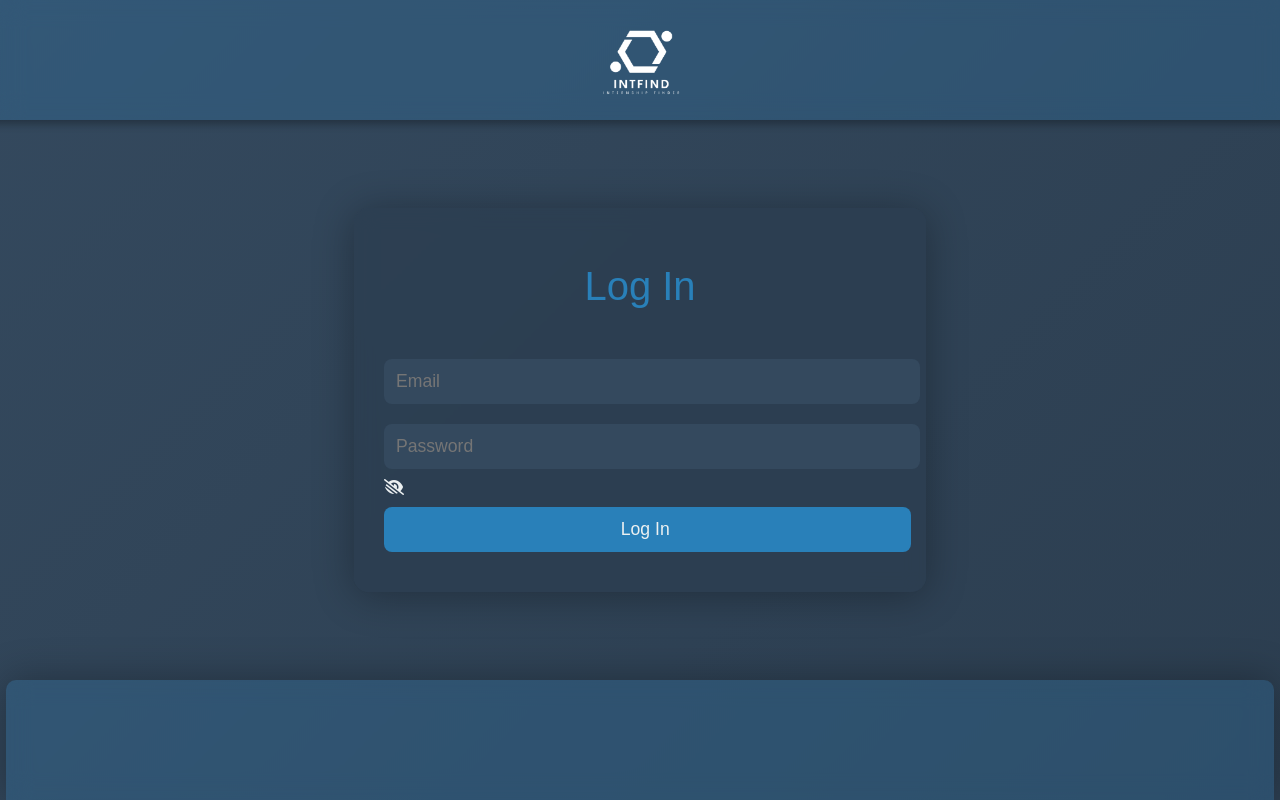
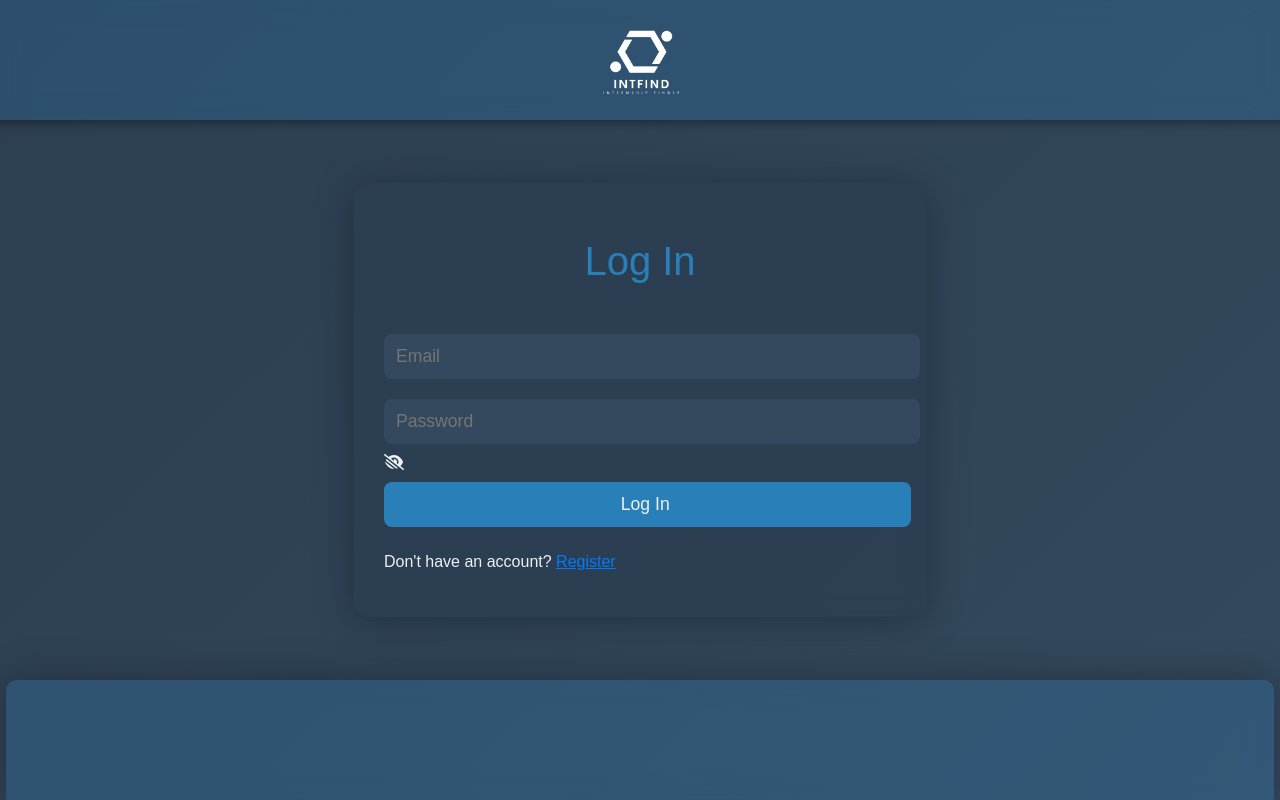
Before and after one commit to 4l0sh/intfind, a React (Create React App) app: page /login in a window 1280 px wide. Built offline with nearby package versions, Linux system fonts and the light colour scheme; a web font is replaced by a local one.

Commit message:
minor changes

```diff
--- a/src/auth/login.js
+++ b/src/auth/login.js
@@ -93,6 +93,12 @@ const Login = () => {
                   type='submit'
                   value='Log In '
                 />
+                <p>
+                  Don't have an account?{' '}
+                  <a href='/' className='link'>
+                    Register
+                  </a>
+                </p>
               </form>
             </div>
           </div>
```
